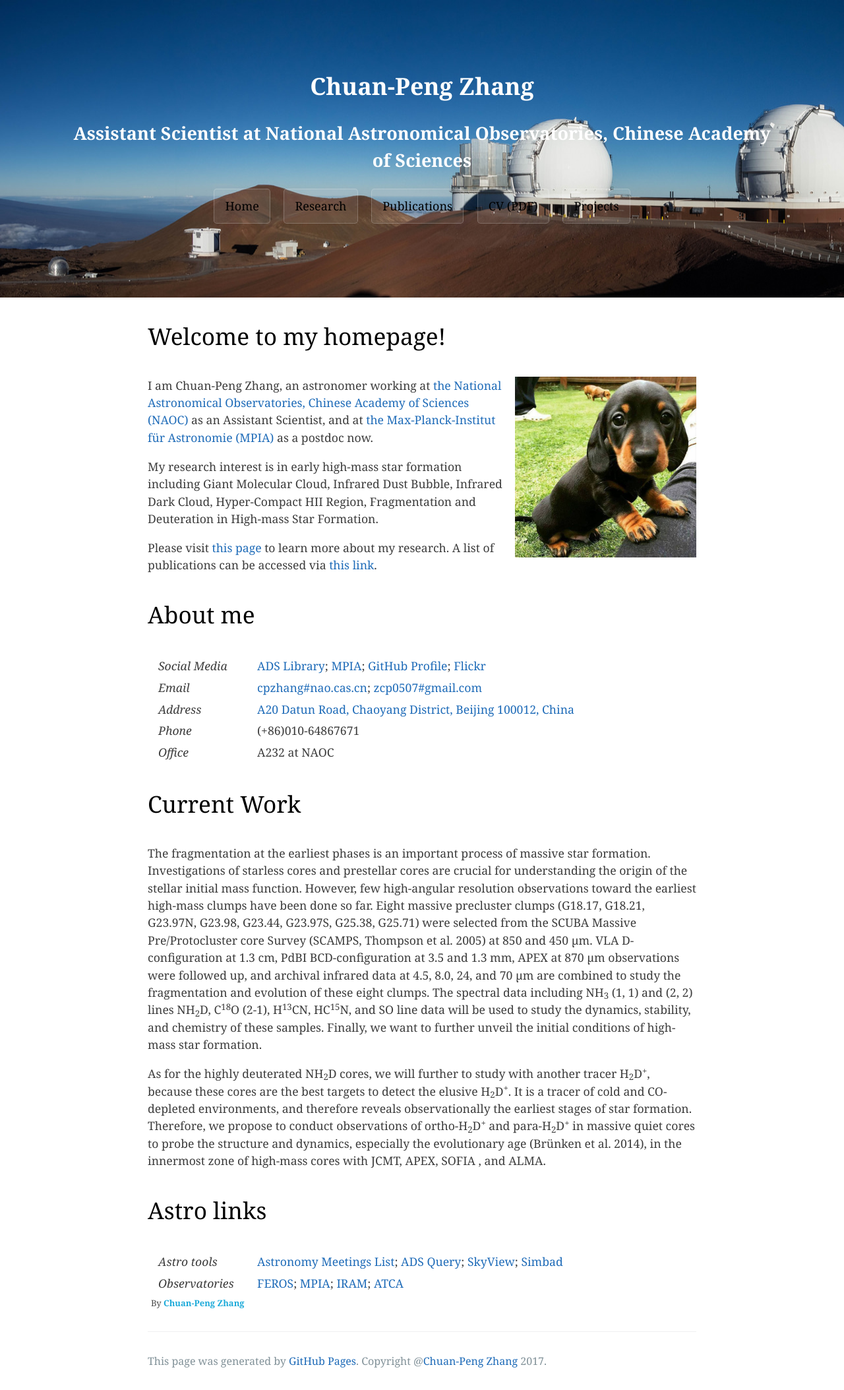
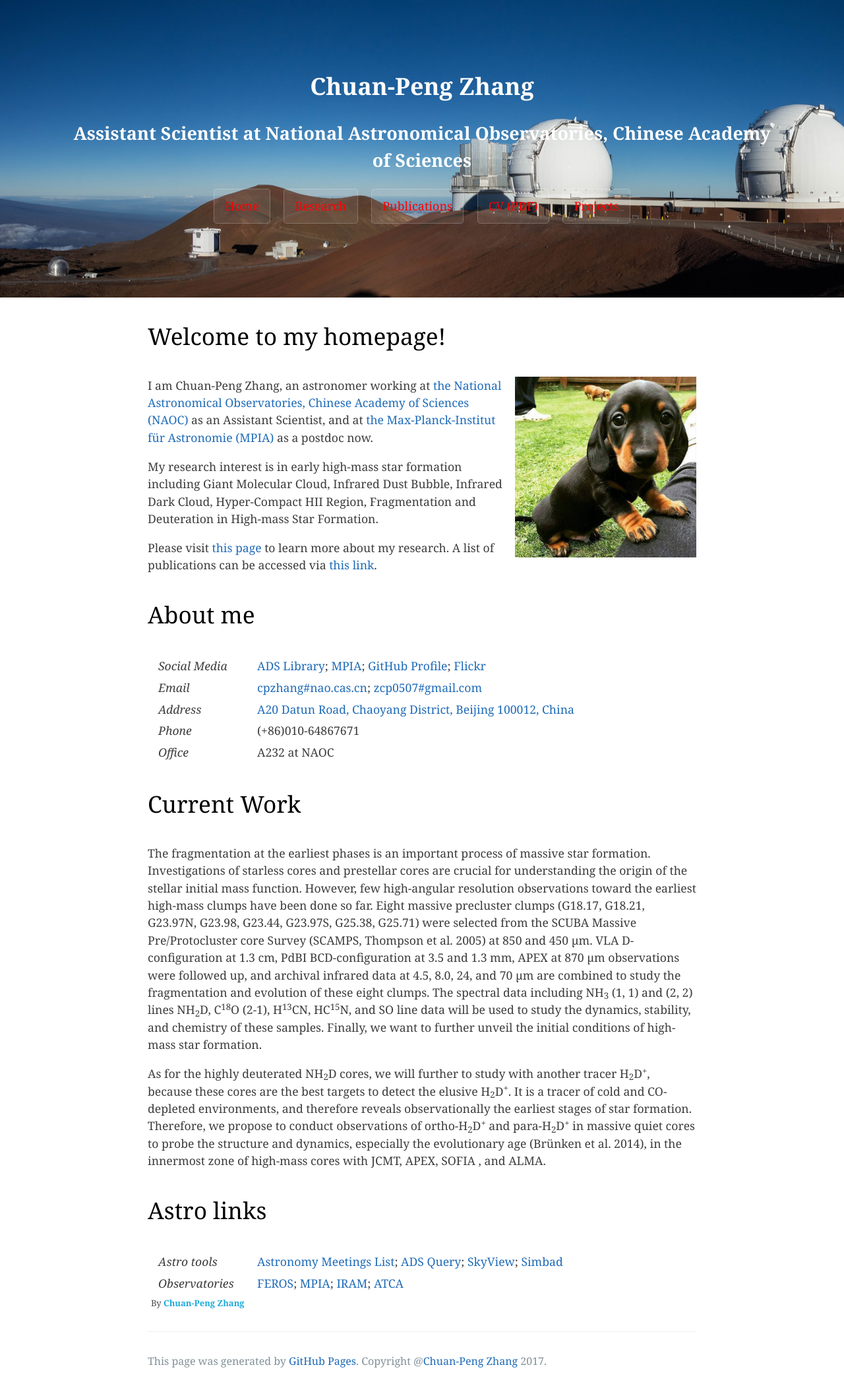
Before and after one commit to zcp521/zcp521.github.io, a Jekyll site: the page built from index.html, in a window 1280 px wide. Shown: the whole page at 66% size. Built offline with Jekyll 4.4.1, drawn with Linux system fonts in a browser that asks for light colours; the list of posts is cut into pages by our own code.

Commit message:
Initial commit

```diff
--- a/css/cayman.css
+++ b/css/cayman.css
@@ -18,7 +18,7 @@ a {
 .btn {
   display: inline-block;
   margin-bottom: 2rem;
-  color: rgba(0, 0, 0, 1);
+  color: rgba(255, 0, 0, 1);
   background-color: rgba(255, 255, 255, 0.08);
   border-color: rgba(255, 255, 255, 0.2);
   border-style: solid;
```
